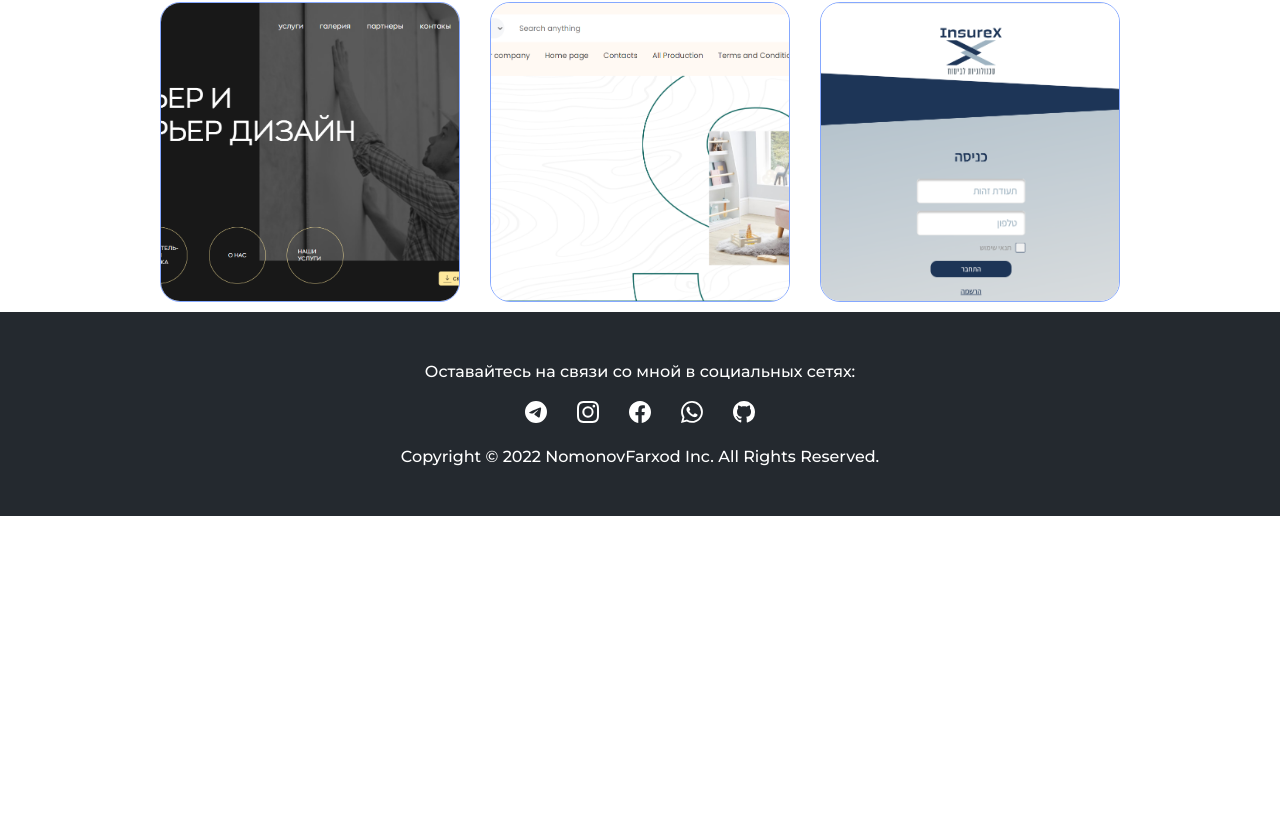
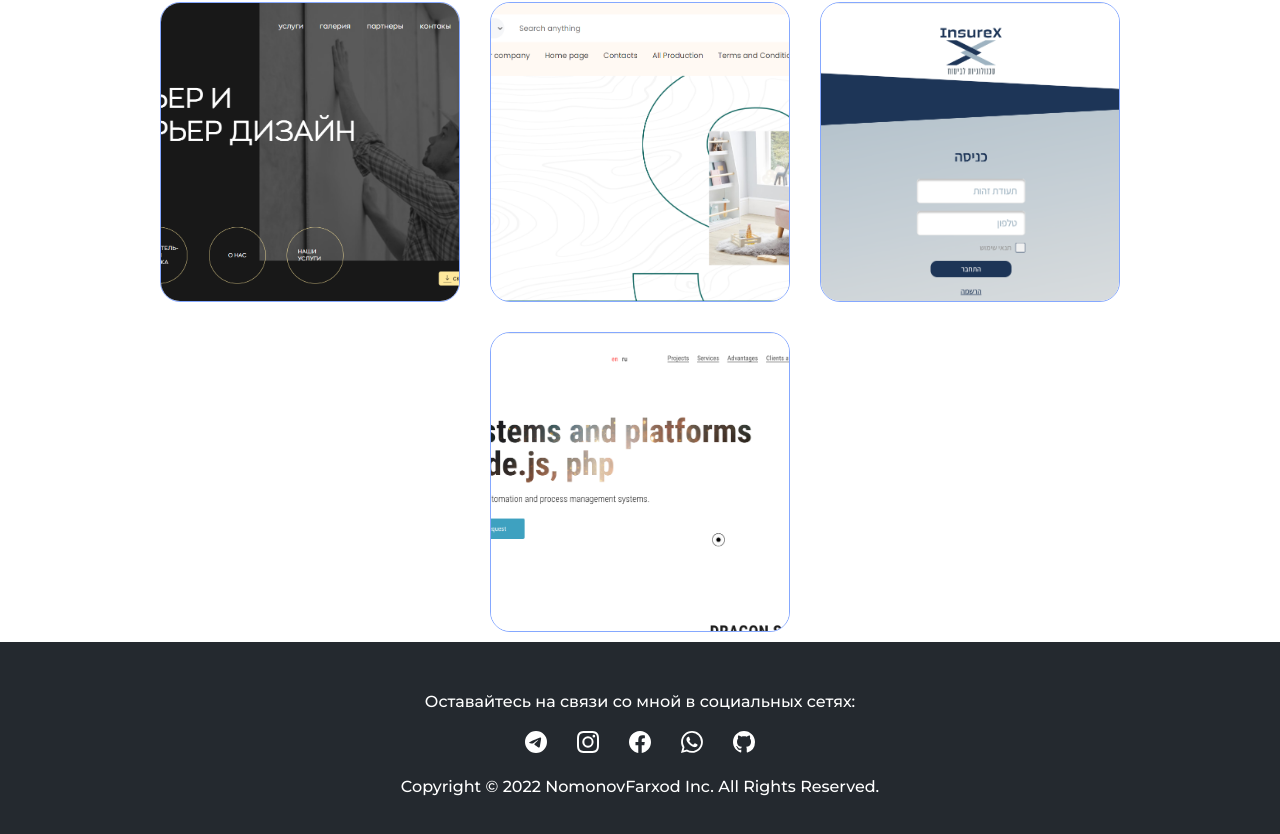
Before and after one commit to FarhodNomonov/Resume, a React (Create React App) app: page / in a window 1280 px wide. Shown: the part 2256-3090 px from the top of the page. Before the commit the page ends 2772 px from the top, so only its background shows below. Built offline with nearby package versions, Linux system fonts and the light colour scheme.

Commit message:
update src/components/portfolio/index.js

```diff
--- a/src/components/portfolio/index.js
+++ b/src/components/portfolio/index.js
@@ -9,8 +9,7 @@ import Beshr from "../../assets/img/Beshr.png";
 import Nipon from "../../assets/img/Nipon.png";
 import Nuran from "../../assets/img/Nuran.png";
 import InsureX from "../../assets/img/InsureX.png";
-
-
+import Team from "../../assets/img/team-us.png";
 
 function PortFolio() {
   const Works = [
@@ -67,7 +66,13 @@ function PortFolio() {
       id: "12",
       img: InsureX,
       link: "https://insurextest.link/",
-      animation: "fade-left",
+      animation: "fade-right",
+    },
+    {
+      id: "13",
+      img: Team,
+      link: "https://techdatasoft.uz/en/home",
+      animation: "fade-right",
     },
   ];
   return (
```
Also changed, not shown: src/assets/img/team-us.png (added).
